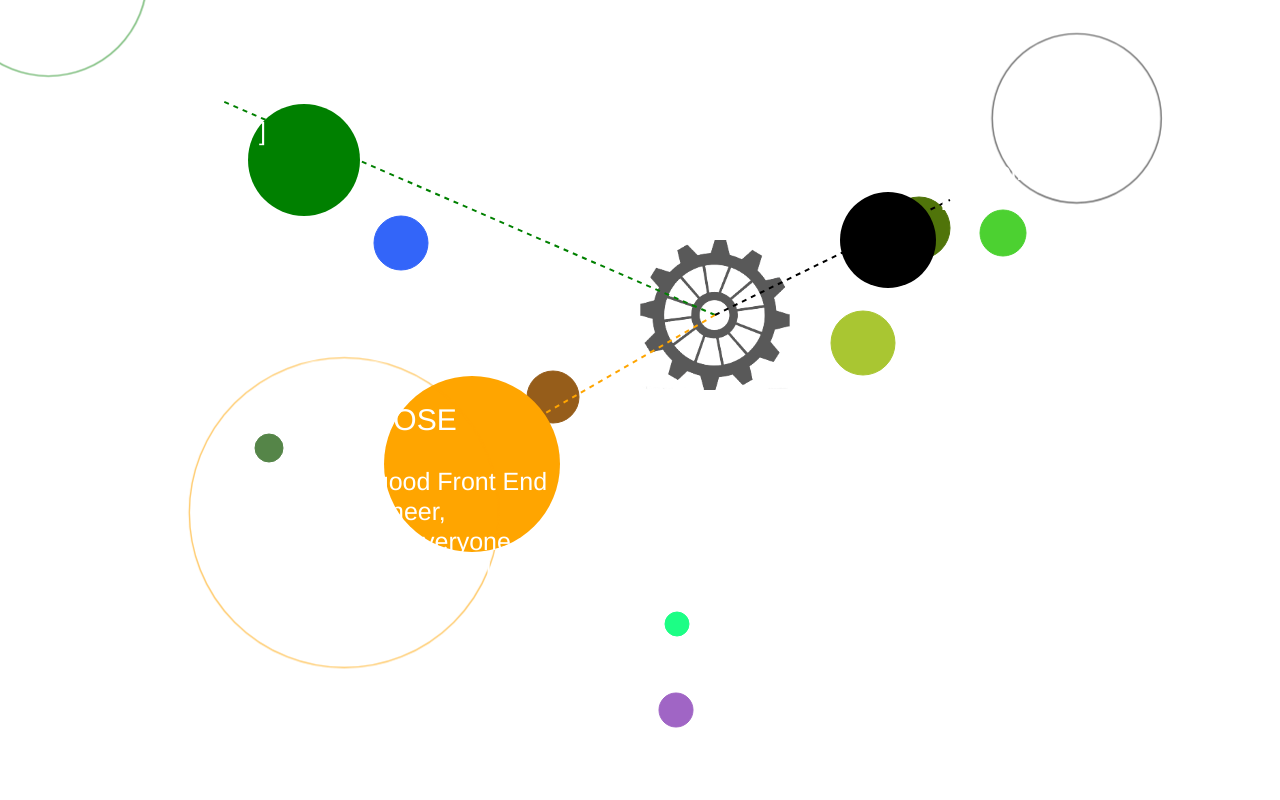
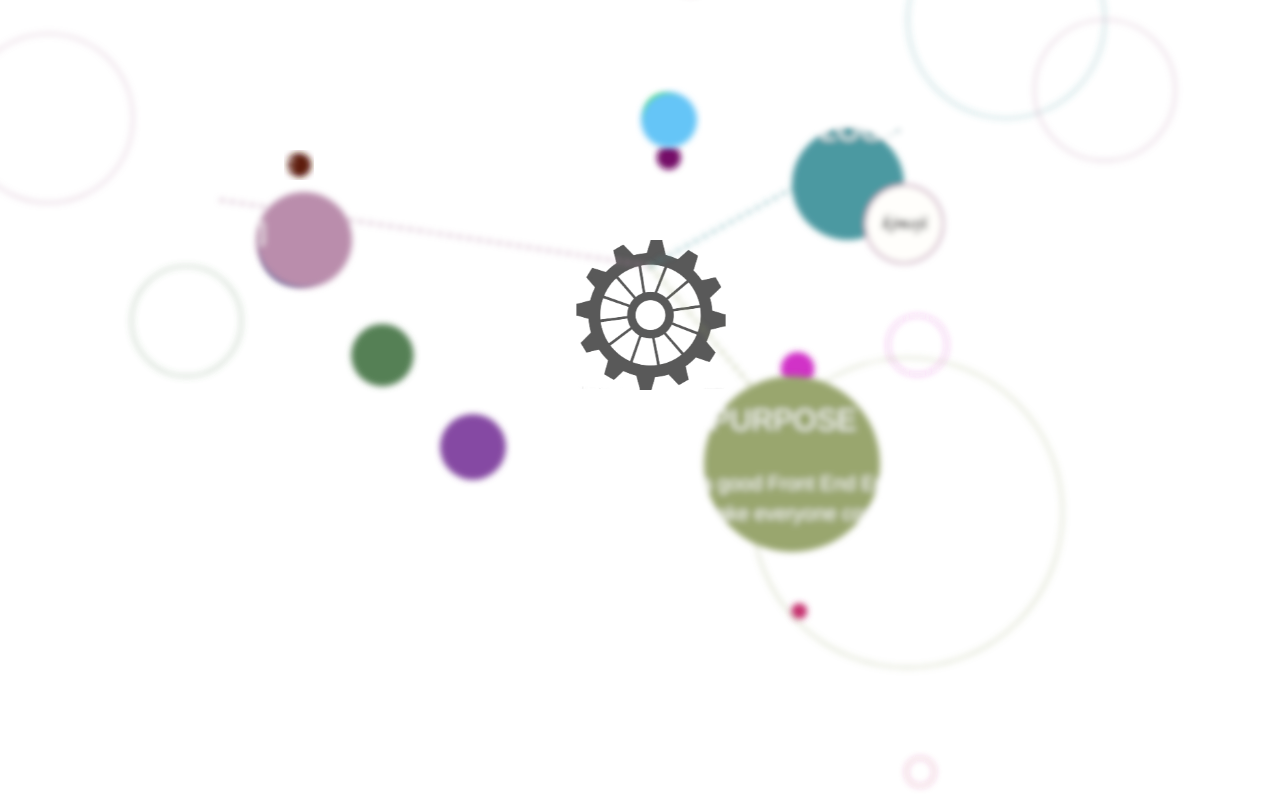
Before and after one commit to ife-kimoji/ife-kimoji.github.io, a plain HTML site: page html/banner.html in a window 1280 px wide. Drawn offline with Linux system fonts and the light colour scheme.

Commit message:
为banner增加高斯模糊（待商榷）
Signed-off-by: dennisleung <xiyuxistory@163.com>

```diff
--- a/css/banner.css
+++ b/css/banner.css
@@ -1,5 +1,6 @@
 .banner{
 	width:100%;
+	min-width:960px;
 }
 
 svg{
@@ -56,6 +57,18 @@ svg .ball.active .glow{
 	animation : glowExpand 4s infinite;
 }
 
+svg .ball{
+	filter:url(#Gaussian_Blur);
+}
+
+svg .ball:hover{
+	filter:none;
+}
+
+svg .ball:hover .circle,svg .ball:hover .glow{
+	filter:none;
+}
+
 
 @-webkit-keyframes circleExpand
 {
--- a/html/banner.html
+++ b/html/banner.html
@@ -20,7 +20,38 @@
 			</filter>
 		</defs>
 
-		<image xlink:href="../img/gear.png" class="gear" width=150 height=150 x=50%  y=30% />
+		<g class="background">
+
+		</g>
+
+		<image xlink:href="../img/gear.png" class="gear" width=150 height=150 x=45%  y=30% />
+
+		<g class="ball active">
+			<line x1="650" y1="266" stroke="#ba8dac" stroke-width="2" stroke-dasharray="5,5" stroke-dashoffset="0.00" x2="220" y2="200"></line>
+			<circle class="circle" r="60" cx="220" cy="200" fill="#ba8dac"></circle><circle class="glow" r="60" cx="220" cy="200" fill="none" stroke="#ba8dac"></circle>
+			<text fill="white" font-family="helvetica" font-size="30px" x="210" y="180">NAME</text>
+			<text fill="white" font-family="helvetica" font-size="25px" x="170" y="240">[ Kimoji ]</text>
+		</g>
+
+		<g class="ball active">
+			<line x1="650" y1="266" stroke="#99a66e" stroke-width="2" stroke-dasharray="5,5" stroke-dashoffset="0.00" x2="830" y2="480"></line>
+			<circle class="circle" r="110" cx="830" cy="480" fill="#99a66e"></circle>
+			<circle class="glow" r="110" cx="830" cy="480" fill="none" stroke="#99a66e"></circle>
+			<text fill="white" font-family="helvetica" font-size="30px" x="710" y="430">PURPOSE</text>
+			<text fill="white" font-family="helvetica" font-size="20px" x="690" y="490">[ a good Front End Engineer,</text>
+			<text fill="white" font-family="helvetica" font-size="20px" x="700" y="520">make everyone comfortable. ]</text>
+		</g>
+
+		<g class="ball active">
+			<line x1="650" y1="266" stroke="#4c99a1" stroke-width="2" stroke-dasharray="5,5" stroke-dashoffset="0.00" x2="900" y2="130"></line>
+			<circle class="circle" r="70" cx="900" cy="130" fill="#4c99a1"></circle>
+			<circle class="glow" r="70" cx="900" cy="130" fill="none" stroke="#4c99a1"></circle>
+			<image xlink:href="../img/logo.png" class="circle" width=100 height=100 x=920  y=130 />
+			<circle class="glow" r="50" cx="970" cy="180" fill="none" stroke="#ba8dac"></circle>
+			<text fill="white" font-family="helvetica" font-size="30px" x="820" y="140">LOGO</text>
+			<text fill="white" font-family="helvetica" font-size="25px" x="820" y="110">[ Kimoji ]</text>
+		</g>
+
 
 	</svg>
 
--- a/js/banner.js
+++ b/js/banner.js
@@ -26,7 +26,8 @@
 				banner = $('.banner');
 			banner.css('height',wh);
 
-			var msg;
+			var msg,
+				activeNum = 3+Math.round(Math.random()*2);
 
 			for(var i = 0;i<10;i++){
 				var x = parseInt(ww*Math.random()),
@@ -34,77 +35,77 @@
 					red = parseInt(255*Math.random()),
 					green = parseInt(255*Math.random()),
 					blue = parseInt(255*Math.random()),
-					direction = Math.round(Math.random());
+					direction = Math.round(Math.random()),
+					active = i<activeNum?true:false;
 				msg = {
 					r : parseInt(10+30*Math.random()),
 					R : parseInt(150+400*Math.random()),
 					origin : new this.Point(x,y),
 					color : "rgb("+red+","+green+","+blue+")",
-					active : false,
+					active : active,
 					direction : direction>0?1:-1,
 					angle : parseInt(Math.random()*360),
 					step : Math.random()*100/10000
 				}
 				var ball = new this.Ball(msg);
-				$('svg')[0].appendChild(ball.getBall());
+				$('.background')[0].appendChild(ball.getBall());
 				ball.start();
 			}
 
-			msg = {
-				r : 70,
-				origin : new this.Point(220,100),
-				color : "green",
-				active : true,
-				direction : 1,
-				angle : 30,
-				title : "NAME",
-				titleOffsetX : -10,
-				titleOffsetY : -20,
-				description : ["[ Kimoji ]"],
-				descriptionOffsetX : -50,
-				descriptionOffsetY : 40,
-			}
-			var ball = new this.Ball(msg);
-			$('svg')[0].appendChild(ball.getBall());
-			msg = {
-				r : 110,
-				origin : new this.Point(430,480),
-				color : "orange",
-				active : true,
-				direction : 1,
-				angle : 240,
-				title : "PURPOSE",
-				titleOffsetX : -120,
-				titleOffsetY : -50,
-				description : ["[ a good Front End ","Engineer,","make everyone ","comfortable. ]"],
-				descriptionOffsetX : -90,
-				descriptionOffsetY : 10,
-			}
-			var ball = new this.Ball(msg);
-			$('svg')[0].appendChild(ball.getBall());
-			msg = {
-				r : 60,
-				origin : new this.Point(950,200),
-				color : "black",
-				active : true,
-				direction : 1,
-				angle : 170,
-				title : "LOGO",
-				titleOffsetX : -10,
-				titleOffsetY : 10,
-				description : ["[ Kimoji ]"],
-				descriptionOffsetX : -10,
-				descriptionOffsetY : -20,
-			}
-			var ball = new this.Ball(msg);
-			$('svg')[0].appendChild(ball.getBall());
+			// msg = {
+			// 	r : 60,
+			// 	origin : new this.Point(220,200),
+			// 	color : "#ba8dac",
+			// 	active : true,
+			// 	direction : 1,
+			// 	angle : 30,
+			// 	title : "NAME",
+			// 	titleOffsetX : -10,
+			// 	titleOffsetY : -20,
+			// 	description : ["[ Kimoji ]"],
+			// 	descriptionOffsetX : -50,
+			// 	descriptionOffsetY : 40,
+			// }
+			// var ball = new this.Ball(msg);
+			// $('svg')[0].appendChild(ball.getBall());
+			// msg = {
+			// 	r : 110,
+			// 	origin : new this.Point(830,480),
+			// 	color : "#99a66e",
+			// 	active : true,
+			// 	direction : 1,
+			// 	angle : 240,
+			// 	title : "PURPOSE",
+			// 	titleOffsetX : -120,
+			// 	titleOffsetY : -50,
+			// 	description : ["[ a good Front End ","Engineer,","make everyone ","comfortable. ]"],
+			// 	descriptionOffsetX : -90,
+			// 	descriptionOffsetY : 10,
+			// }
+			// var ball = new this.Ball(msg);
+			// $('svg')[0].appendChild(ball.getBall());
+			// msg = {
+			// 	r : 70,
+			// 	origin : new this.Point(900,130),
+			// 	color : "#4c99a1",
+			// 	active : true,
+			// 	direction : 1,
+			// 	angle : 170,
+			// 	title : "LOGO",
+			// 	titleOffsetX : -10,
+			// 	titleOffsetY : 10,
+			// 	description : ["[ Kimoji ]"],
+			// 	descriptionOffsetX : -10,
+			// 	descriptionOffsetY : -20,
+			// }
+			// var ball = new this.Ball(msg);
+			// $('svg')[0].appendChild(ball.getBall());
 		},
 
 		Ball : function(o){
 			var svgdoc = $('svg')[0].ownerDocument,
 				ball = svgdoc.createElementNS('http://www.w3.org/2000/svg', 'g'),
 				circle = svgdoc.createElementNS('http://www.w3.org/2000/svg', 'circle'),
-				glow = svgdoc.createElementNS('http://www.w3.org/2000/svg', 'circle'),
 				angle = o.angle,
 				R = o.R,
 				step = o.step,
@@ -119,7 +120,7 @@
 			this.y = o.origin.y;
 			this.color = o.color;
 
-			gearX = parseInt(parseInt($('svg').css('width'))*0.5)+75;
+			gearX = parseInt(parseInt($('svg').css('width'))*0.45)+75;
 			gearY = parseInt(parseInt($('svg').css('height'))*0.3)+75;
 
 			o.active?ball.setAttribute('class','ball active'):ball.setAttribute('class','ball');
@@ -130,57 +131,58 @@
 			circle.setAttribute('cy',this.y);
 			circle.setAttribute('fill',this.color);
 
-			glow.setAttribute('class','glow');
-			glow.setAttribute('r',this.r);
-			glow.setAttribute('cx',this.x);
-			glow.setAttribute('cy',this.y);
-			glow.setAttribute('fill',"none");
-			glow.setAttribute('stroke',this.color);
+			// if(o.active){
+			// 	var line = svgdoc.createElementNS('http://www.w3.org/2000/svg', 'line');
+			// 	line.setAttribute("x1",gearX);
+			// 	line.setAttribute("y1",gearY);
+			// 	line.setAttribute("stroke",this.color);
+			// 	line.setAttribute("stroke-width",2);
+			// 	line.setAttribute("stroke-dasharray","5,5");
+			// 	line.setAttribute("stroke-dashoffset","0.00");
+			// 	ball.appendChild(line);
+
+			// 	ball.appendChild(circle);
+			// 	ball.appendChild(glow);
+
+			// 	var title = svgdoc.createElementNS('http://www.w3.org/2000/svg', 'text');
+			// 	title.setAttribute("fill","white");
+			// 	title.setAttribute('font-family',"helvetica");
+			// 	title.setAttribute('font-size',"30px");
+			// 	title.setAttribute("x",this.x+o.titleOffsetX);
+			// 	title.setAttribute("y",this.y+o.titleOffsetY);
+			// 	title.innerHTML = o.title;
+			// 	ball.appendChild(title);
+
+			// 	for(var i = 0;i<o.description.length;i++){
+			// 		var description = svgdoc.createElementNS('http://www.w3.org/2000/svg', 'text');
+			// 		description.setAttribute("fill","white");
+			// 		//description.setAttribute('stroke',"white")
+			// 		description.setAttribute('font-family',"helvetica");
+			// 		description.setAttribute('font-size',"25px");
+			// 		description.setAttribute("x",this.x+o.descriptionOffsetX);
+			// 		description.setAttribute("y",this.y+o.descriptionOffsetY+30*i);
+			// 		description.innerHTML = o.description[i];
+			// 		ball.appendChild(description);
+			// 	}
+
+			// }
+			// else{
+			// 	ball.appendChild(circle);
+			// 	ball.appendChild(glow);
+			// }
+
+			ball.appendChild(circle);
 
 			if(o.active){
-				var line = svgdoc.createElementNS('http://www.w3.org/2000/svg', 'line');
-				line.setAttribute("x1",gearX);
-				line.setAttribute("y1",gearY);
-				line.setAttribute("stroke",this.color);
-				line.setAttribute("stroke-width",2);
-				line.setAttribute("stroke-dasharray","5,5");
-				line.setAttribute("stroke-dashoffset","0.00");
-				ball.appendChild(line);
-
-				ball.appendChild(circle);
-				ball.appendChild(glow);
-
-				var title = svgdoc.createElementNS('http://www.w3.org/2000/svg', 'text');
-				title.setAttribute("fill","white");
-				title.setAttribute('font-family',"helvetica");
-				title.setAttribute('font-size',"30px");
-				title.setAttribute("x",this.x+o.titleOffsetX);
-				title.setAttribute("y",this.y+o.titleOffsetY);
-				title.innerHTML = o.title;
-				ball.appendChild(title);
-
-				for(var i = 0;i<o.description.length;i++){
-					var description = svgdoc.createElementNS('http://www.w3.org/2000/svg', 'text');
-					description.setAttribute("fill","white");
-					//description.setAttribute('stroke',"white")
-					description.setAttribute('font-family',"helvetica");
-					description.setAttribute('font-size',"25px");
-					description.setAttribute("x",this.x+o.descriptionOffsetX);
-					description.setAttribute("y",this.y+o.descriptionOffsetY+30*i);
-					description.innerHTML = o.description[i];
-					ball.appendChild(description);
-				}
-
-			}
-			else{
-				ball.appendChild(circle);
+				var glow = svgdoc.createElementNS('http://www.w3.org/2000/svg', 'circle');
+				glow.setAttribute('class','glow');
+				glow.setAttribute('r',this.r);
+				glow.setAttribute('cx',this.x);
+				glow.setAttribute('cy',this.y);
+				glow.setAttribute('fill',"none");
+				glow.setAttribute('stroke',this.color);
 				ball.appendChild(glow);
 			}
-
-
-
-
-
 
 			function move(){
 
@@ -194,11 +196,11 @@
 			function setBallLocation(x,y){
 				circle.setAttribute('cx',x);
 				circle.setAttribute('cy',y);
-				glow.setAttribute('cx',x);
-				glow.setAttribute('cy',y);
 				if(o.active){
-					line.setAttribute('x2',x);
-					line.setAttribute('y2',y);
+					glow.setAttribute('cx',x);
+					glow.setAttribute('cy',y);
+					// line.setAttribute('x2',x);
+					// line.setAttribute('y2',y);
 				}
 			}
 
```
Also changed, not shown: img/logo.png (added).
